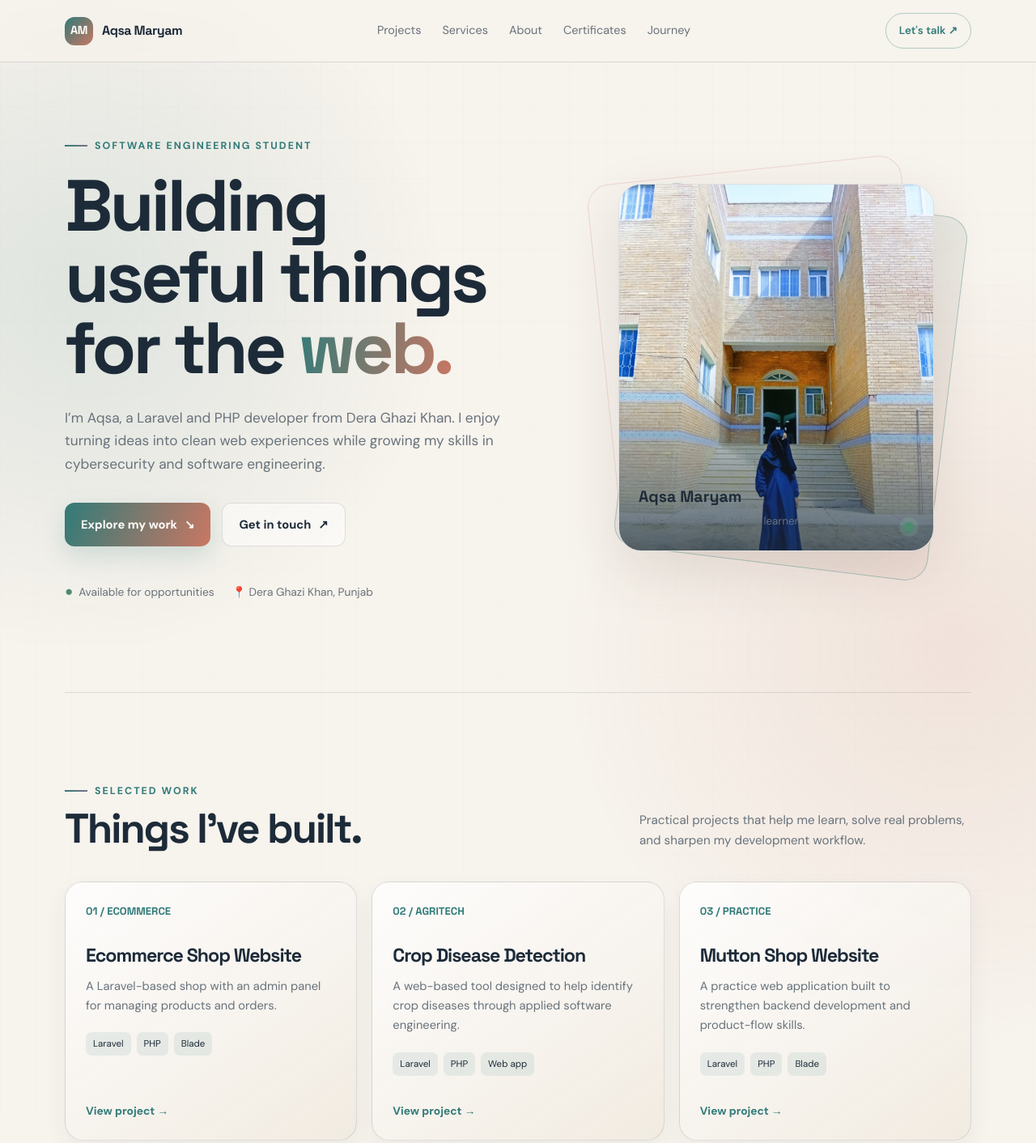
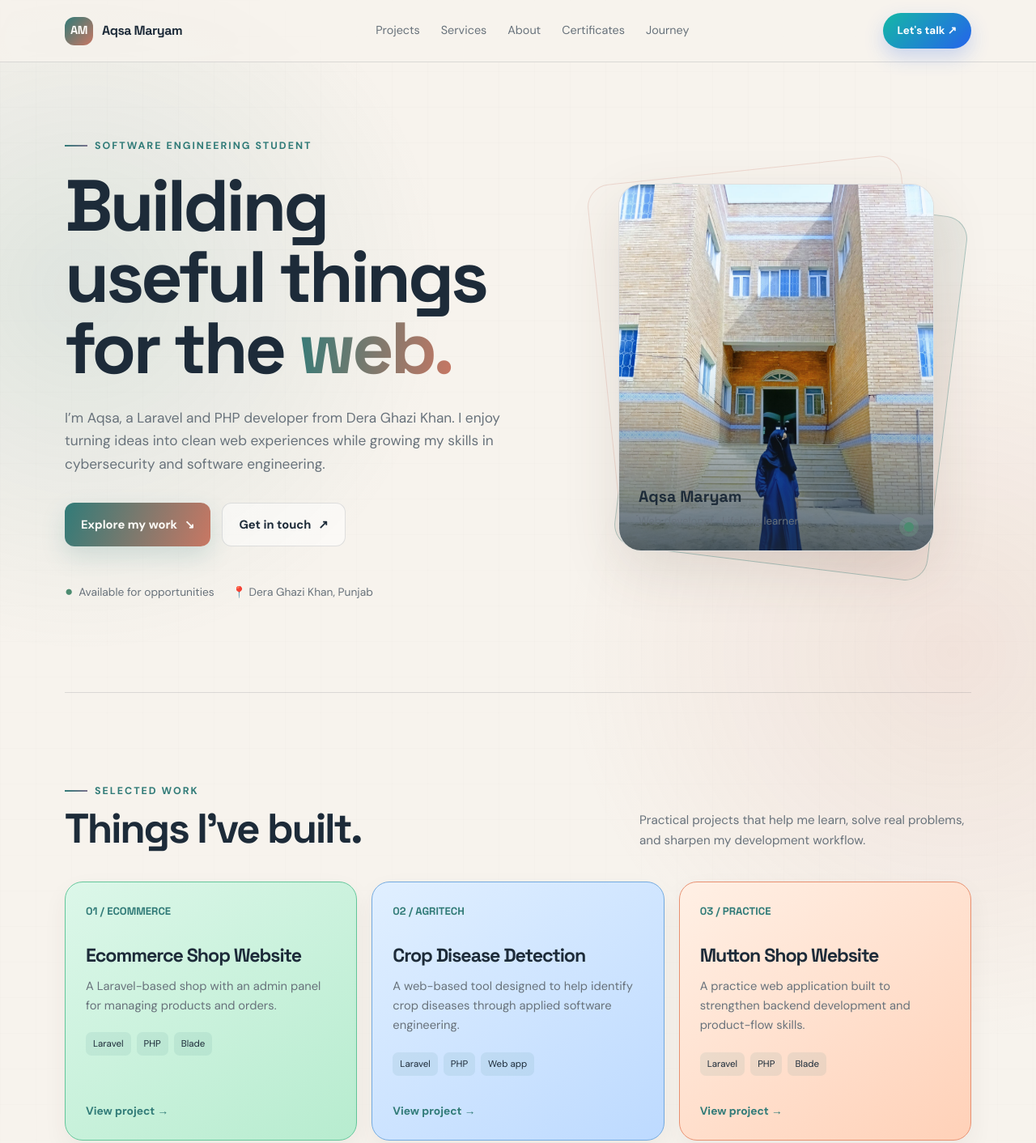
Before and after one commit to aqsamaryam-software/My-protfolio-Website, a plain HTML site: page index.html in a window 1280 px wide. Shown: the top 1412 px of the page at 81% size. Drawn offline with Linux system fonts and the light colour scheme.

Commit message:
Make portfolio cards more colorful
Co-authored-by: Copilot <223556219+Copilot@users.noreply.github.com>

```diff
--- a/index.html
+++ b/index.html
@@ -73,7 +73,8 @@
     .nav-links { display: flex; gap: 26px; list-style: none; color: var(--muted); font-size: .9rem; }
     .nav-links a { text-decoration: none; transition: color .2s ease; }
     .nav-links a:hover { color: var(--cyan); }
-    .nav-cta { padding: 10px 16px; border: 1px solid rgba(49,123,120,.35); border-radius: 999px; color: var(--cyan); text-decoration: none; font-size: .84rem; font-weight: 600; }
+    .nav-cta { padding: 11px 18px; border: 0; border-radius: 999px; color: #fff; background: linear-gradient(135deg, #14b8a6, #2563eb); box-shadow: 0 10px 24px rgba(37,99,235,.22); text-decoration: none; font-size: .84rem; font-weight: 700; transition: transform .2s ease, box-shadow .2s ease; }
+    .nav-cta:hover { transform: translateY(-3px); box-shadow: 0 14px 30px rgba(37,99,235,.28); }
     .menu-toggle { display: none; border: 1px solid var(--line); border-radius: 10px; padding: 8px 10px; color: var(--text); background: rgba(255,255,255,.55); font: inherit; font-size: .82rem; font-weight: 700; cursor: pointer; }
 
     .hero { min-height: 720px; display: grid; grid-template-columns: 1.08fr .92fr; align-items: center; gap: 72px; padding: 86px 0 110px; }
@@ -109,8 +110,14 @@
     .section-heading h2 { margin-top: 10px; font-size: clamp(2rem, 4vw, 3.2rem); line-height: 1.05; }
     .section-heading p { max-width: 410px; color: var(--muted); font-size: .95rem; }
     .projects-grid { display: grid; grid-template-columns: repeat(3, 1fr); gap: 18px; }
-    .project-card { position: relative; display: flex; flex-direction: column; min-height: 320px; padding: 25px; overflow: hidden; border: 1px solid var(--line); border-radius: var(--radius); background: linear-gradient(145deg, rgba(255,255,255,.82), rgba(239,232,222,.78)); box-shadow: 0 12px 30px rgba(74,58,43,.06); transition: transform .25s ease, border-color .25s ease; }
-    .project-card:hover { transform: translateY(-8px); border-color: rgba(49,123,120,.5); }
+    .project-card { position: relative; display: flex; flex-direction: column; min-height: 320px; padding: 25px; overflow: hidden; border: 1px solid var(--line); border-radius: var(--radius); box-shadow: 0 12px 30px rgba(74,58,43,.06); transition: transform .25s ease, border-color .25s ease, box-shadow .25s ease; }
+    .project-card:nth-child(1) { border-color: #63c69a; background: linear-gradient(145deg, #dcf7e9, #b7eccf); }
+    .project-card:nth-child(2) { border-color: #72a9df; background: linear-gradient(145deg, #e0efff, #bddaff); }
+    .project-card:nth-child(3) { border-color: #e89070; background: linear-gradient(145deg, #fff0e5, #ffd1b8); }
+    .project-card:hover { transform: translateY(-8px); box-shadow: 0 18px 36px rgba(74,58,43,.11); }
+    .project-card:nth-child(1):hover { border-color: rgba(76,139,112,.68); }
+    .project-card:nth-child(2):hover { border-color: rgba(91,139,181,.68); }
+    .project-card:nth-child(3):hover { border-color: rgba(201,119,99,.68); }
     .project-number { color: var(--cyan); font-family: 'Space Grotesk'; font-size: .82rem; font-weight: 700; }
     .project-card h3 { margin-top: 30px; font-size: 1.45rem; line-height: 1.12; }
     .project-card p { margin-top: 13px; color: var(--muted); font-size: .92rem; }
--- a/pages.css
+++ b/pages.css
@@ -33,7 +33,8 @@ a { color: inherit; }
 .nav-links { display: flex; gap: 25px; list-style: none; color: var(--muted); font-size: .9rem; }
 .nav-links a, footer a { text-decoration: none; }
 .nav-links a:hover, footer a:hover { color: var(--teal); }
-.nav-cta { padding: 9px 15px; border: 1px solid rgba(49,123,120,.35); border-radius: 999px; color: var(--teal); text-decoration: none; font-size: .84rem; font-weight: 700; }
+.nav-cta { padding: 10px 16px; border: 0; border-radius: 999px; color: #fff; background: linear-gradient(135deg, #14b8a6, #2563eb); box-shadow: 0 10px 24px rgba(37,99,235,.22); text-decoration: none; font-size: .84rem; font-weight: 700; transition: transform .2s ease, box-shadow .2s ease; }
+.nav-cta:hover { transform: translateY(-3px); box-shadow: 0 14px 30px rgba(37,99,235,.28); }
 .menu-toggle { display: none; border: 1px solid var(--line); border-radius: 10px; padding: 8px 10px; color: var(--ink); background: rgba(255,255,255,.55); font: inherit; font-size: .82rem; font-weight: 700; cursor: pointer; }
 h1, h2, h3 { font-family: 'Space Grotesk', sans-serif; letter-spacing: -.045em; line-height: 1.08; }
 .page-hero { padding: 110px 0 75px; }
@@ -53,8 +54,14 @@ h1, h2, h3 { font-family: 'Space Grotesk', sans-serif; letter-spacing: -.045em;
 .fact strong { display: block; color: var(--teal); font: 700 1.5rem 'Space Grotesk', sans-serif; }
 .fact span { color: var(--muted); font-size: .85rem; }
 .cards { display: grid; grid-template-columns: repeat(3, 1fr); gap: 18px; }
-.card { min-height: 290px; display: flex; flex-direction: column; padding: 25px; border: 1px solid var(--line); border-radius: 20px; background: linear-gradient(145deg, rgba(255,255,255,.82), rgba(239,232,222,.78)); box-shadow: 0 12px 30px rgba(74,58,43,.06); transition: transform .2s ease, border-color .2s ease; }
-.card:hover { transform: translateY(-6px); border-color: rgba(49,123,120,.45); }
+.card { min-height: 290px; display: flex; flex-direction: column; padding: 25px; border: 1px solid var(--line); border-radius: 20px; box-shadow: 0 12px 30px rgba(74,58,43,.06); transition: transform .2s ease, border-color .2s ease, box-shadow .2s ease; }
+.card:nth-child(1) { border-color: #63c69a; background: linear-gradient(145deg, #dcf7e9, #b7eccf); }
+.card:nth-child(2) { border-color: #72a9df; background: linear-gradient(145deg, #e0efff, #bddaff); }
+.card:nth-child(3) { border-color: #e89070; background: linear-gradient(145deg, #fff0e5, #ffd1b8); }
+.card:hover { transform: translateY(-6px); box-shadow: 0 18px 36px rgba(74,58,43,.11); }
+.card:nth-child(1):hover { border-color: rgba(76,139,112,.68); }
+.card:nth-child(2):hover { border-color: rgba(91,139,181,.68); }
+.card:nth-child(3):hover { border-color: rgba(201,119,99,.68); }
 .card-number { color: var(--teal); font: 700 .8rem 'Space Grotesk', sans-serif; }
 .card h3 { margin-top: 28px; font-size: 1.4rem; }
 .card p { margin-top: 12px; color: var(--muted); font-size: .92rem; }
```
